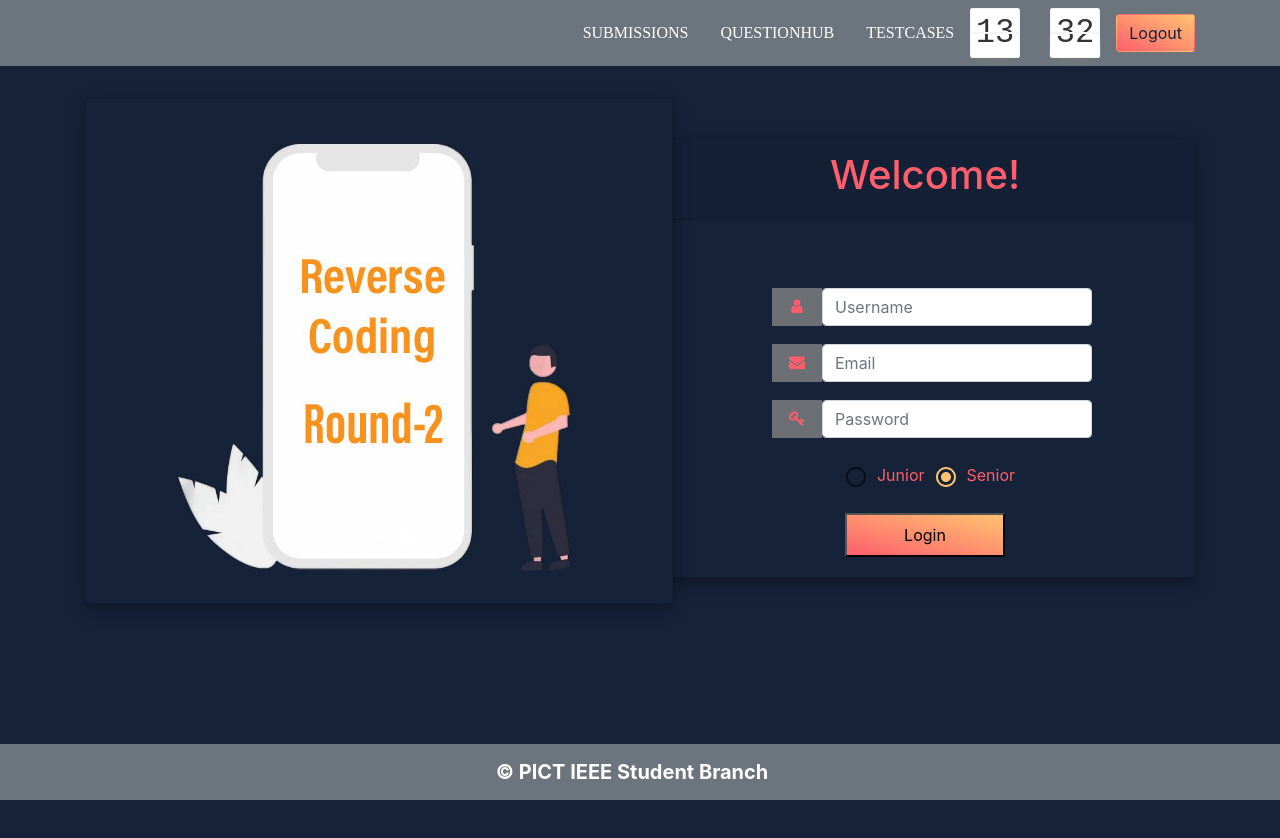
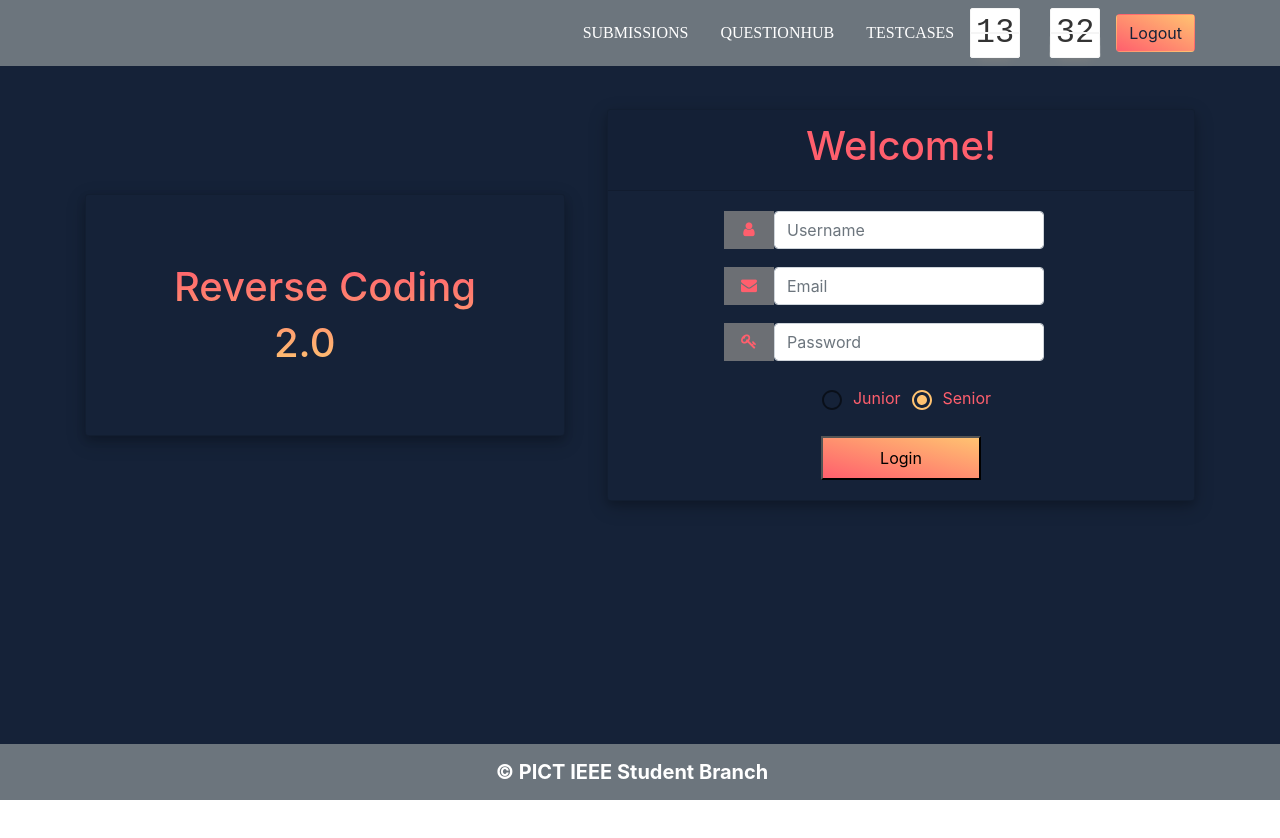
Before and after one commit to meghadandapat/CTD-RC2-Frontend, a React (Create React App) app: page / in a window 1280 px wide. Shown: the top 838 px of the page. After the commit the page ends 800 px from the top, so only its background shows below. Built offline with nearby package versions, Linux system fonts and the light colour scheme; a web font is replaced by a local one.

Commit message:
CSS changes in Login page

```diff
--- a/src/components/Login/Login.css
+++ b/src/components/Login/Login.css
@@ -70,9 +70,7 @@
   text-align: center;
 }   */
 
-.dbox {
-  height: 99vh;
-}
+
 /* .cbox {
   border: 1px solid black;
   height: 89.5vh;
@@ -136,39 +134,43 @@
 }
 
 .login-card {
-  margin-top: 4.5em;
+  margin-top: 2.7em;
   box-shadow: 0 4px 8px 0 rgba(0, 0, 0, 0.16), 0 6px 20px 0 rgba(0, 0, 0, 0.2);
   background-color: #152238;
   color: #ff5f6d;
+  margin-left: -3em;
 }
 
-.login-card:hover {
-  margin-top: 5.5em;
-  transform: scale(1.05);
-  /* transform: translateY(-50px); */
-}
 
 .illustration {
-  margin-top: 2em;
+  margin-top: 8em;
   margin-right: -3em;
-  z-index: 1;
+  z-index: -1;
   padding: 0px;
   box-shadow: 0 4px 8px 0 rgba(0, 0, 0, 0.16), 0 6px 20px 0 rgba(0, 0, 0, 0.2);
   background-color: #152238;
   height: max-content;
   align-items: center;
-}
-.jpeg {
-  background-color: #152238;
-  height: 400px;
+  width:30em;
 }
 
-.illustration:hover {
-  transform: scale(1.05);
+
+.rc2Title{
+  background: -webkit-linear-gradient(#ff5f6d, #ffc371);
+    -webkit-background-clip: text;
+    -webkit-text-fill-color:transparent;
+
+  margin-top: 3em;
+  margin-bottom: 3em;
+
 }
 
+.rc2Title2{
+  margin-left: 2.5em;
+}
+
+
 .mid {
-  margin-bottom: 3em;
   text-align: center;
   color: #ff5f6d 0%, #ffc371 100%;
 }
--- a/src/components/Login/Login.js
+++ b/src/components/Login/Login.js
@@ -13,8 +13,11 @@ import illusion from '../assets/illusion.jpg';
            <div class="col-sm-6 cbox">
               <div className="card illustration">
               <div className="card-body">
-
-             <img src={illusion} className="illusion-container"></img></div>
+                <div className="rc2Title">
+                  <h1 className="rc2Title1">Reverse Coding </h1>
+                  <h1 className="rc2Title2">2.0</h1>
+                </div>
+             </div>
              </div></div>
            <div class="col-sm-6 cbox">
            <User/>
```
Also changed, not shown: 1 other file (tests, documents, lock files or other folders).
